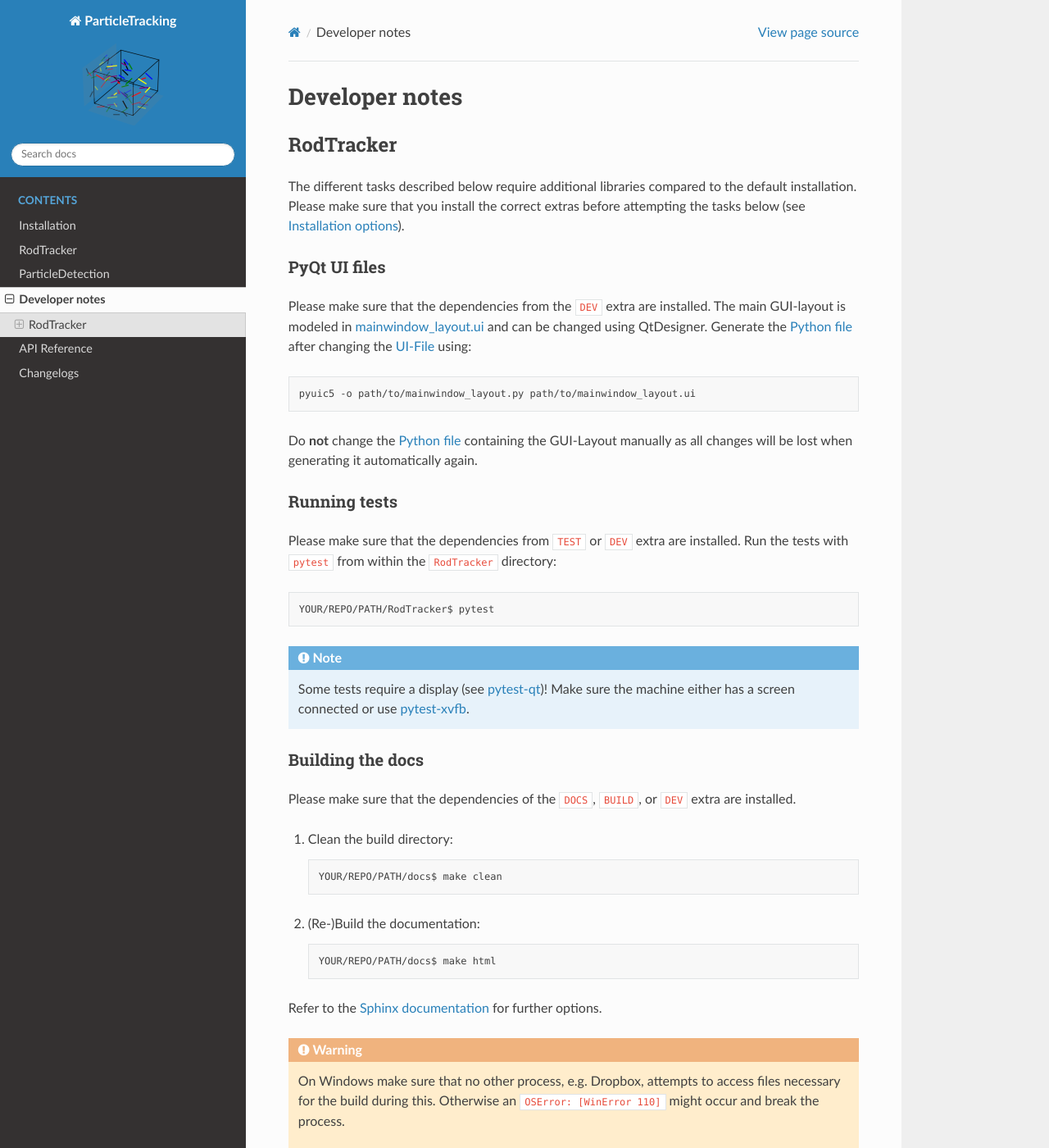
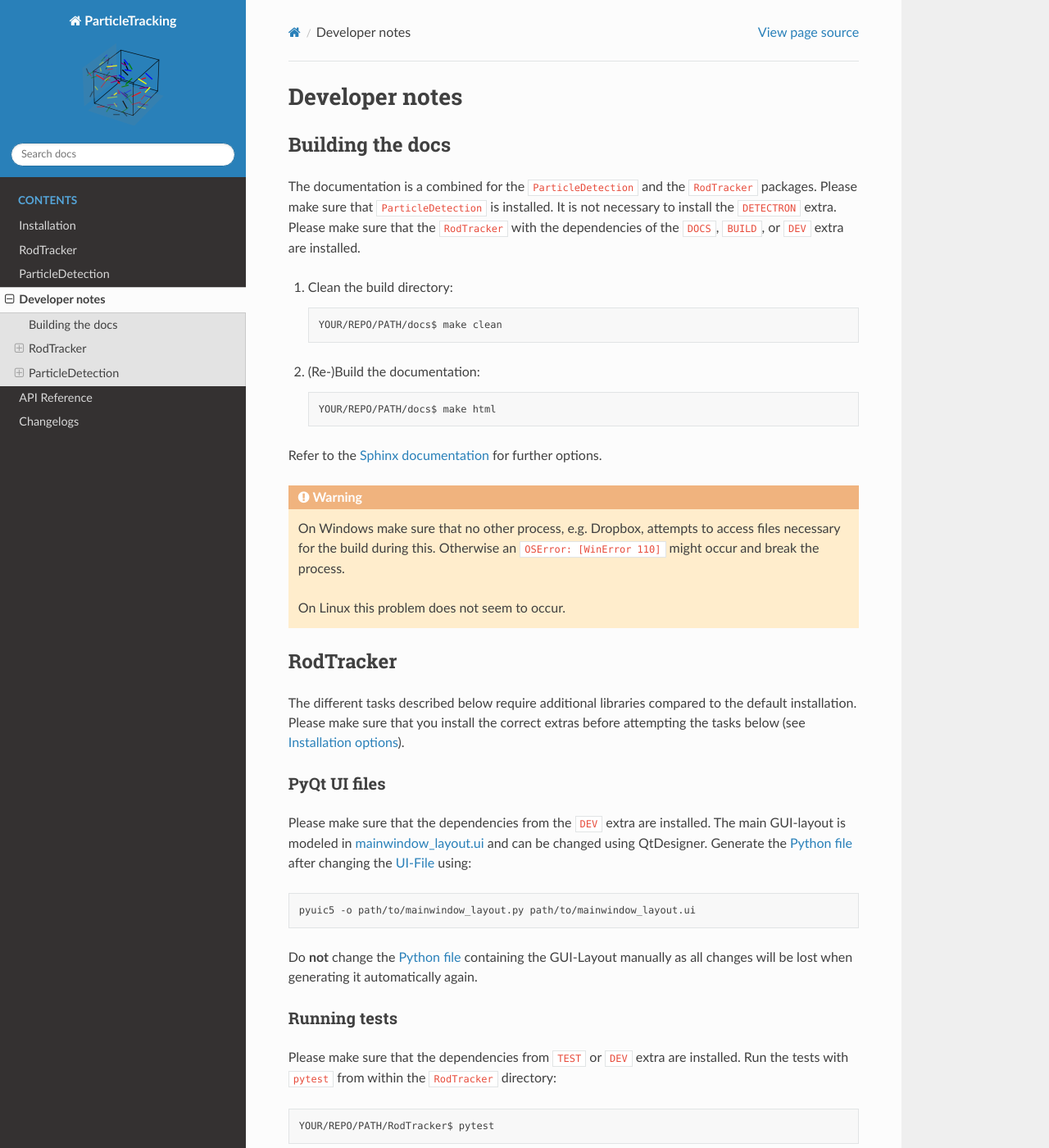
Before and after one commit to ANP-Granular/ParticleTracking, a Sphinx documentation site: the page built from docs/source/developer_notes.md, in a window 1280 px wide and 1400 px high. Shown: the whole window at 82% size. Built offline with Sphinx 7.4.7 and the Read the Docs theme 2.0.0, drawn with Linux system fonts in a browser that asks for light colours; some of the changed text lies outside the part shown.

Commit message:
Update documentation
Integrate information about testing of ParticleDetection

````diff
--- a/docs/source/developer_notes.md
+++ b/docs/source/developer_notes.md
@@ -1,4 +1,27 @@
 # Developer notes
+
+## Building the docs
+The documentation is a combined for the `ParticleDetection` and the `RodTracker` packages.
+Please make sure that `ParticleDetection` is installed. It is not necessary to install the `DETECTRON` extra.
+Please make sure that the `RodTracker` with the dependencies of the `DOCS`, `BUILD`, or `DEV` extra are installed.
+
+1. Clean the build directory:
+   ```shell
+   YOUR/REPO/PATH/docs$ make clean
+   ```
+2. (Re-)Build the documentation:
+   ```shell
+   YOUR/REPO/PATH/docs$ make html
+   ```
+
+Refer to the [Sphinx documentation](https://www.sphinx-doc.org/) for further options.
+
+```{warning}
+On Windows make sure that no other process, e.g. Dropbox, attempts to access files necessary for the build during this. Otherwise an `OSError: [WinError 110]` might occur and break the process.
+
+On Linux this problem does not seem to occur.
+```
+
 ## RodTracker
 
 The different tasks described below require additional libraries compared to the default installation. Please make sure that you install the correct extras before attempting the tasks below (see [Installation options](installation/rodtracker.md#installation-options)).
@@ -23,25 +46,6 @@
 
 ```{note}
 Some tests require a display (see [pytest-qt](https://pytest-qt.readthedocs.io/en/latest/troubleshooting.html#tox-invocationerror-without-further-information))! Make sure the machine either has a screen connected or use [pytest-xvfb](https://pypi.org/project/pytest-xvfb/).
-```
-
-### Building the docs
-Please make sure that the dependencies of the `DOCS`, `BUILD`, or `DEV` extra are installed.
-1. Clean the build directory:
-   ```shell
-   YOUR/REPO/PATH/docs$ make clean
-   ```
-2. (Re-)Build the documentation:
-   ```shell
-   YOUR/REPO/PATH/docs$ make html
-   ```
-
-Refer to the [Sphinx documentation](https://www.sphinx-doc.org/) for further options.
-
-```{warning}
-On Windows make sure that no other process, e.g. Dropbox, attempts to access files necessary for the build during this. Otherwise an `OSError: [WinError 110]` might occur and break the process.
-
-On Linux this problem does not seem to occur.
 ```
 
 ### Bundling the app
@@ -76,3 +80,11 @@
 
 On Linux this problem does not seem to occur.
 ```
+
+## ParticleDetection
+
+### Running tests
+Please make sure that the dependencies from `TEST` extra are installed. Run the tests with `pytest` from within the `ParticleDetection` directory:
+```shell
+YOUR/REPO/PATH/ParticleDetection$ pytest
+```
````
Also changed, not shown: docs/source/installation/particledetection.md (+3 -0 lines).
